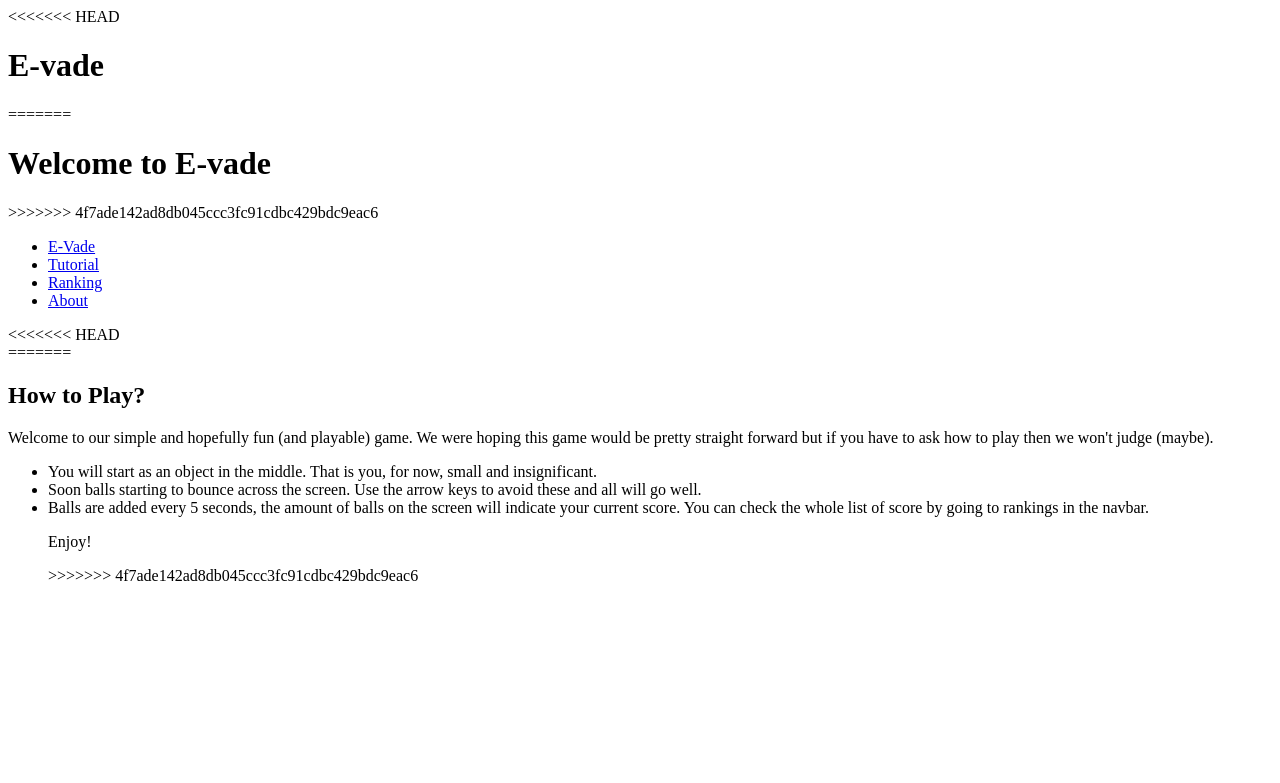
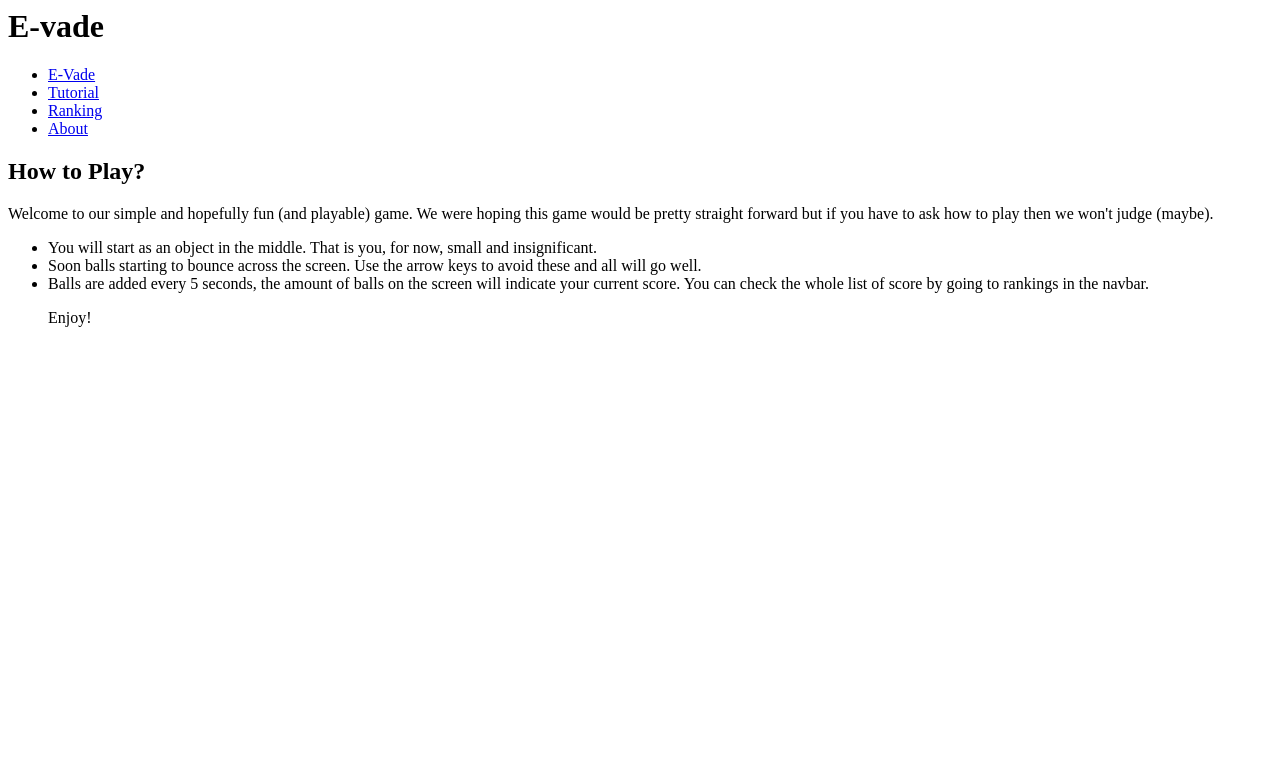
Before and after one commit to Gonzo717/e-vade, a Python web app: template E-Vade(local)/templates/tutorial.html in a window 1280 px wide. Shown: the top 783 px of the page. Run offline with Jinja, Linux system fonts and the light colour scheme; the template is opened without the code that fills it, so the values that code supplies are empty.

Commit message:
removed miscallenous code

```diff
--- a/E-Vade(local)/templates/tutorial.html
+++ b/E-Vade(local)/templates/tutorial.html
@@ -3,22 +3,15 @@
   <title>E-Vade Tutorial</title>
 </head>
 <body>
-<<<<<<< HEAD
   <h1> E-vade </h1>
   <div id="nav-bar">
-=======
-  <h1> Welcome to E-vade </h1>
-  <div class="nav-bar">
->>>>>>> 4f7ade142ad8db045ccc3fc91cdbc429bdc9eac6
     <ul>
       <li><a href="/">E-Vade</a></li>
       <li><a href="/tutorial">Tutorial</a></li>
       <li><a href="/rankings">Ranking</a></li>
       <li><a href="/about">About</a></li>
     </ul>
-<<<<<<< HEAD
   </div>
-=======
   <div>
   <h2> How to Play? </h2>
   <p>
@@ -30,6 +23,5 @@
     <li> Soon balls starting to bounce across the screen. Use the arrow keys to avoid these and all will go well.
     <li> Balls are added every 5 seconds, the amount of balls on the screen will indicate your current score. You can check the whole list of score by going to rankings in the navbar.
  <p> Enjoy! </p>
->>>>>>> 4f7ade142ad8db045ccc3fc91cdbc429bdc9eac6
 </body>
 </html>
```
